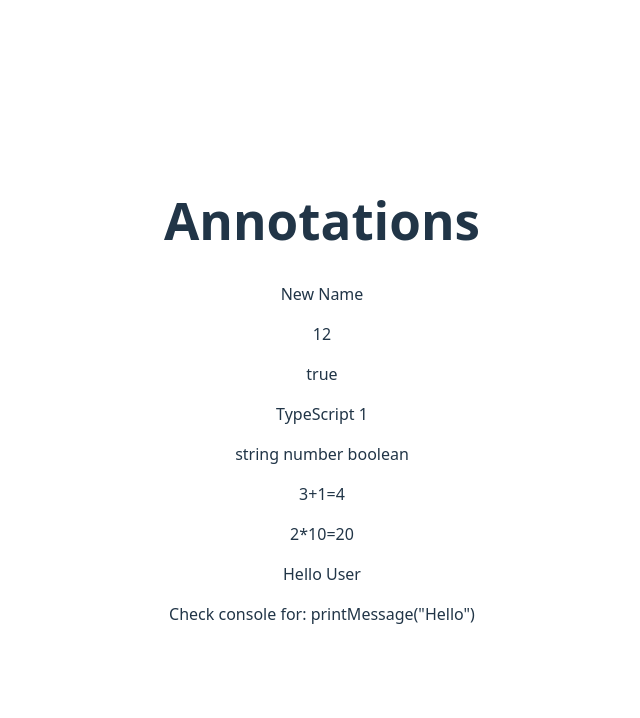
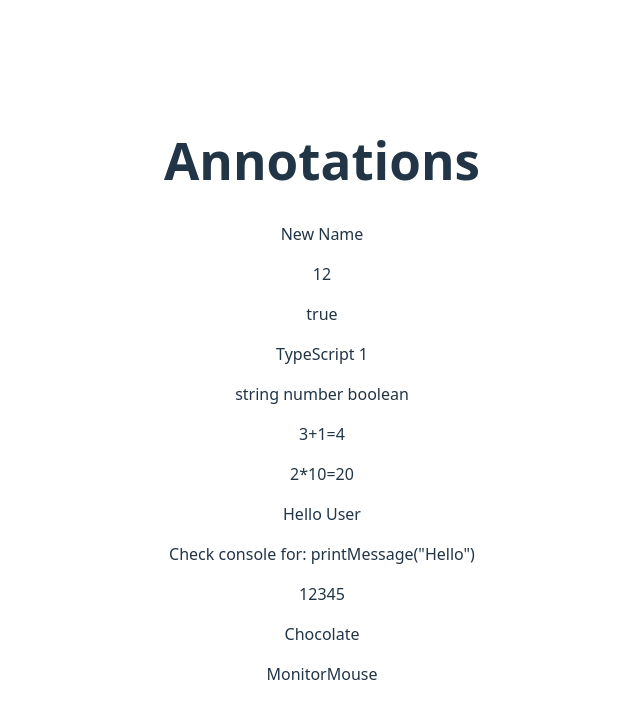
Before and after one commit to Hrisshhii/react-practice, a React (Vite) app in the folder Typescript-practice/: page / in a window 1280 px wide. Shown: the top 718 px of the page, without its empty margins (318-958 px from the left). Built offline with nearby package versions, Linux system fonts and the light colour scheme.

Commit message:
Arrays in typescript

```diff
--- a/Typescript-practice/src/App.tsx
+++ b/Typescript-practice/src/App.tsx
@@ -1,10 +1,12 @@
 import './App.css'
 import { Annotations } from './Basics/Annotations'
+import { Arrays } from './Basics/Arrays'
 
 function App() {
   return (
     <>
       {<Annotations />}
+      {<Arrays />}
     </>
   )
 }
--- a/Typescript-practice/src/Basics/Annotations.tsx
+++ b/Typescript-practice/src/Basics/Annotations.tsx
@@ -72,14 +72,14 @@ printMessage("Hello");
 
 //Never keyword: for a fun throwing an error, infinite loop and for variable that can never have value
 
-function throwErr(msg: string): never{
-  throw new Error(msg);
-}
-try {
-  throwErr("Error!!");
-} catch (e) {
-  console.log("Caught error:", e);
-}
+// function throwErr(msg: string): never{
+//   throw new Error(msg);
+// }
+// try {
+//   throwErr("Error!!");
+// } catch (e) {
+//   console.log("Caught error:", e);
+// }
 
 // let x: never;
 // function neverReturns():never{
@@ -87,6 +87,7 @@ try {
 // }
 // x = neverReturns(); // program stops here forever
 // console.log(x); // unreachable
+
 
 export function Annotations(){
     return (
--- /dev/null
+++ b/Typescript-practice/src/Basics/Arrays.tsx
@@ -0,0 +1,21 @@
+//Array type: two types [] or Array<type>
+const nums:number[]=[1,2,3,4,5];
+console.log(nums);
+
+const items: string[]=[];
+console.log(items);
+items.push('Chocolate');
+console.log(items);
+
+const components: Array<string> =['Monitor'];
+console.log(components);
+components.push('Mouse');
+console.log(components);
+
+export function Arrays(){
+    return <>
+        <p>{nums}</p>
+        <p>{items}</p>
+        <p>{components}</p>
+    </>
+};
```
